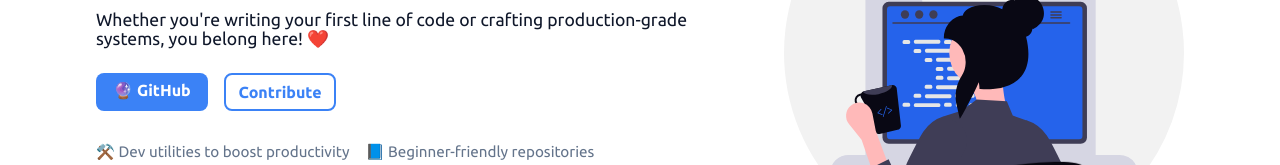
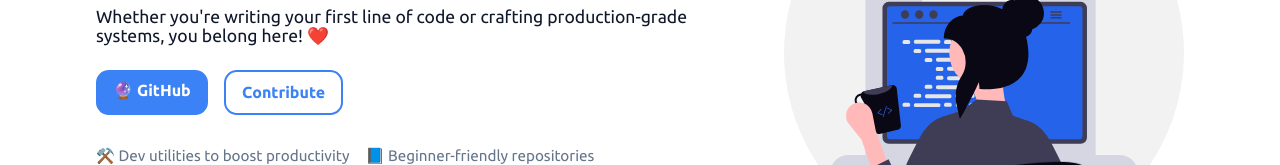
Before and after one commit to CodeQuestic/website, a Next.js app: page / in a window 1280 px wide. Shown: the part 288-453 px from the top of the page. Built offline with nearby package versions, Linux system fonts and the light colour scheme.

Commit message:
updated button style

```diff
--- a/src/components/Buttons/Buttons.module.scss
+++ b/src/components/Buttons/Buttons.module.scss
@@ -3,9 +3,9 @@
 
 .button {
   display: inline-block;
-  padding: 0.5rem 0.5rem;
+  padding: 0.7rem 1rem;
   min-width: 7rem;
-  border-radius: 0.5rem;
+  border-radius: 0.8rem;
   text-align: center;
   text-decoration: none;
   font-weight: 600;
```
